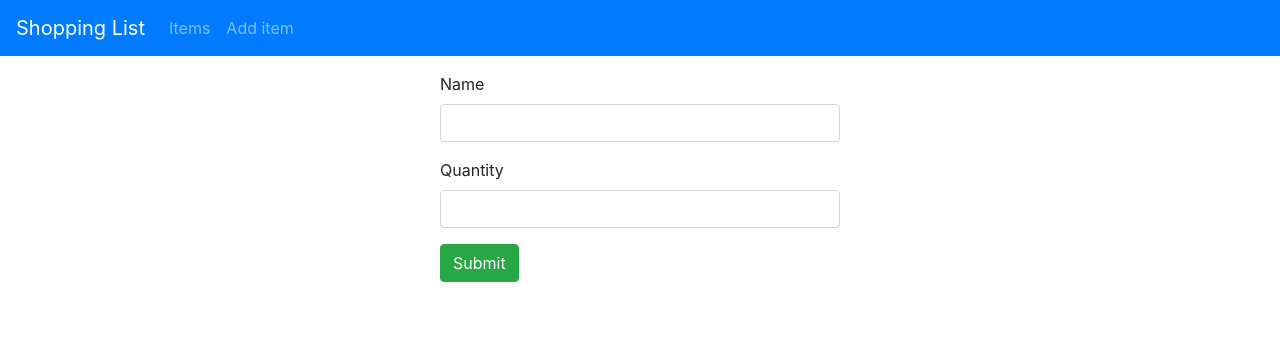
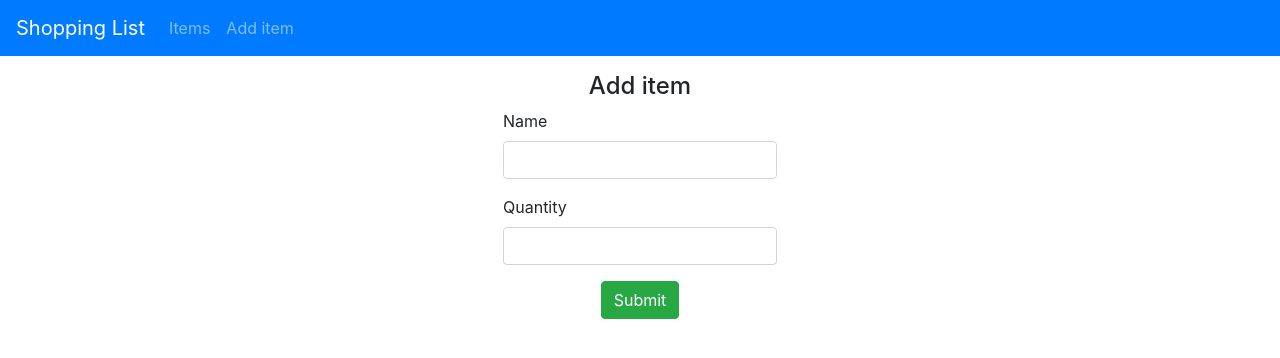
Before and after one commit to clevaill/shopping-list, an Angular app in the folder shopping-list/: page /add in a window 1280 px wide. Shown: the top 358 px of the page. Built offline with nearby package versions, Linux system fonts and the light colour scheme.

Commit message:
Add design

```diff
--- a/shopping-list/src/app/components/add-item/add-item.component.html
+++ b/shopping-list/src/app/components/add-item/add-item.component.html
@@ -1,4 +1,8 @@
-<div style="width: 400px; margin: auto;">
+<div class="container">
+  <div class="title">
+    <h4>Add item</h4>
+  </div>
+  <div class="form">
     <div class="submit-form">
       <div *ngIf="!submitted">
         <div class="form-group">
@@ -24,8 +28,10 @@
             name="quantity"
           />
         </div>
-
+        <div class="button">
           <button (click)="saveItem()" class="btn btn-success">Submit</button>
+        </div>
+      </div>
     </div>
 
     <div *ngIf="submitted">
--- a/shopping-list/src/app/components/add-item/add-item.component.scss
+++ b/shopping-list/src/app/components/add-item/add-item.component.scss
@@ -0,0 +1,18 @@
+.container {
+    display: flex;
+    flex-direction: column;
+    width: 400px;
+    margin: auto;
+    .title {
+        display: flex;
+        justify-content: center;
+    }
+    .form {
+        display: flex;
+        justify-content: center;
+    }
+    .button {
+        display: flex;
+        justify-content: center;
+    }
+}
--- a/shopping-list/src/app/components/shopping-details/shopping-details.component.html
+++ b/shopping-list/src/app/components/shopping-details/shopping-details.component.html
@@ -1,7 +1,9 @@
-<div style="width: 400px; margin: auto;">
+<div class="container">
     <div *ngIf="currentItem" class="edit-form">
+      <div class="title">
         <h4>Item</h4>
-      <form>
+      </div>
+      <div class="form">
         <div class="form-group">
           <label for="name">Name</label>
           <input
@@ -22,7 +24,8 @@
             name="quantity"
           />
         </div>
-      </form>
+      </div>
+        <div class="button">
           <button class="badge badge-danger mr-2" (click)="deleteItem()">
             Delete
           </button>
@@ -33,7 +36,10 @@
           >
             Update
           </button>
+        </div>
+        <div class="message">
           <p>{{ message }}</p>
+        </div>
     </div>
 
     <div *ngIf="!currentItem">
--- a/shopping-list/src/app/components/shopping-details/shopping-details.component.scss
+++ b/shopping-list/src/app/components/shopping-details/shopping-details.component.scss
@@ -0,0 +1,24 @@
+.container {
+    display: flex;
+    flex-direction: column;
+    width: 400px;
+    margin: auto;
+    .title {
+        display: flex;
+        justify-content: center;
+    }
+    .form {
+        display: flex;
+        justify-content: center;
+        flex-direction: column;
+    }
+    .button {
+        display: flex;
+        justify-content: center;
+    }
+    .message {
+        display: flex;
+        justify-content: center;
+        margin-top: 10px;
+    }
+}
--- a/shopping-list/src/app/components/shopping-details/shopping-details.component.ts
+++ b/shopping-list/src/app/components/shopping-details/shopping-details.component.ts
@@ -27,7 +27,6 @@
       .subscribe(
         data => {
           this.currentItem = data;
-          console.log(data);
         },
         error => {
           console.log(error);
@@ -42,7 +41,6 @@
     this.shoppingService.updateItem(this.currentItem._id, data)
       .subscribe(
         response => {
-          console.log(response);
           this.message = 'The item was updated successfully!';
         },
         error => {
@@ -54,7 +52,6 @@
     this.shoppingService.deleteItem(this.currentItem._id)
       .subscribe(
         response => {
-          console.log(response);
           this.router.navigate(['/item']);
         },
         error => {
--- a/shopping-list/src/app/components/shopping-list/shopping-list.component.html
+++ b/shopping-list/src/app/components/shopping-list/shopping-list.component.html
@@ -1,6 +1,9 @@
-<div class="list row" style="width: 600px; margin: auto;">
+<div class="container">
+  <div class="list row" style="width: 500px; margin: auto;">
   <div class="col-md-6">
+    <div class="title">
       <h4>Shopping List</h4>
+    </div>
     <ul class="list-group">
       <li
         class="list-group-item"
@@ -8,12 +11,16 @@
         [class.active]="i == currentIndex"
         (click)="setActiveItem(item, i)"
       >
+      <div class="item">
         {{ item.name }}
+      </div>
       </li>
     </ul>
+    <div class="button">
       <button class="mt-3 btn btn-sm btn-danger" (click)="removeAllItems()">
         Remove All
       </button>
+    </div>
   </div>
   <div class="col-md-6">
     <div *ngIf="currentItem">
@@ -28,6 +35,6 @@
       <button class="badge badge-warning" routerLink="/item/{{ currentItem._id }}">
         Edit
       </button>
-
     </div>
   </div>
+</div>
--- a/shopping-list/src/app/components/shopping-list/shopping-list.component.scss
+++ b/shopping-list/src/app/components/shopping-list/shopping-list.component.scss
@@ -0,0 +1,17 @@
+.container {
+    display: flex;
+    margin-left: 10vw;
+    .title {
+        display: flex;
+        justify-content: center;
+    }
+    .item {
+        display: flex;
+        justify-content: center;
+    }
+    .button {
+        display: flex;
+        flex-direction: row;
+        justify-content: center;
+    }
+}
--- a/shopping-list/src/app/components/shopping-list/shopping-list.component.ts
+++ b/shopping-list/src/app/components/shopping-list/shopping-list.component.ts
@@ -24,7 +24,6 @@
       .subscribe(
         data => {
           this.items = data;
-          console.log(data);
         },
         error => {
           console.log(error);
@@ -46,7 +45,6 @@
     this.shoppingService.deleteAllItems()
       .subscribe(
         response => {
-          console.log(response);
           this.refreshList();
         },
         error => {
```
Lines whose indentation alone changed are shown as unchanged.
